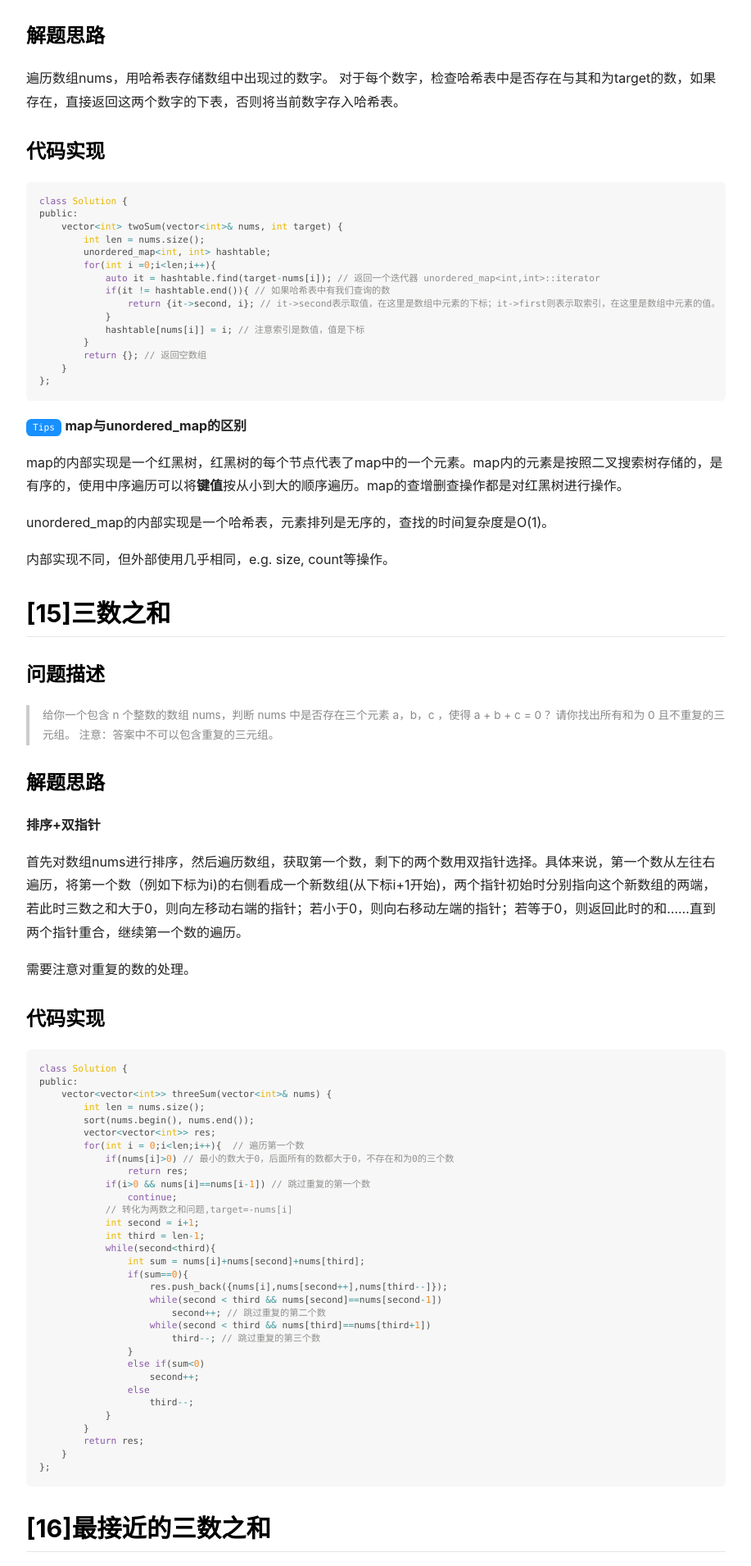
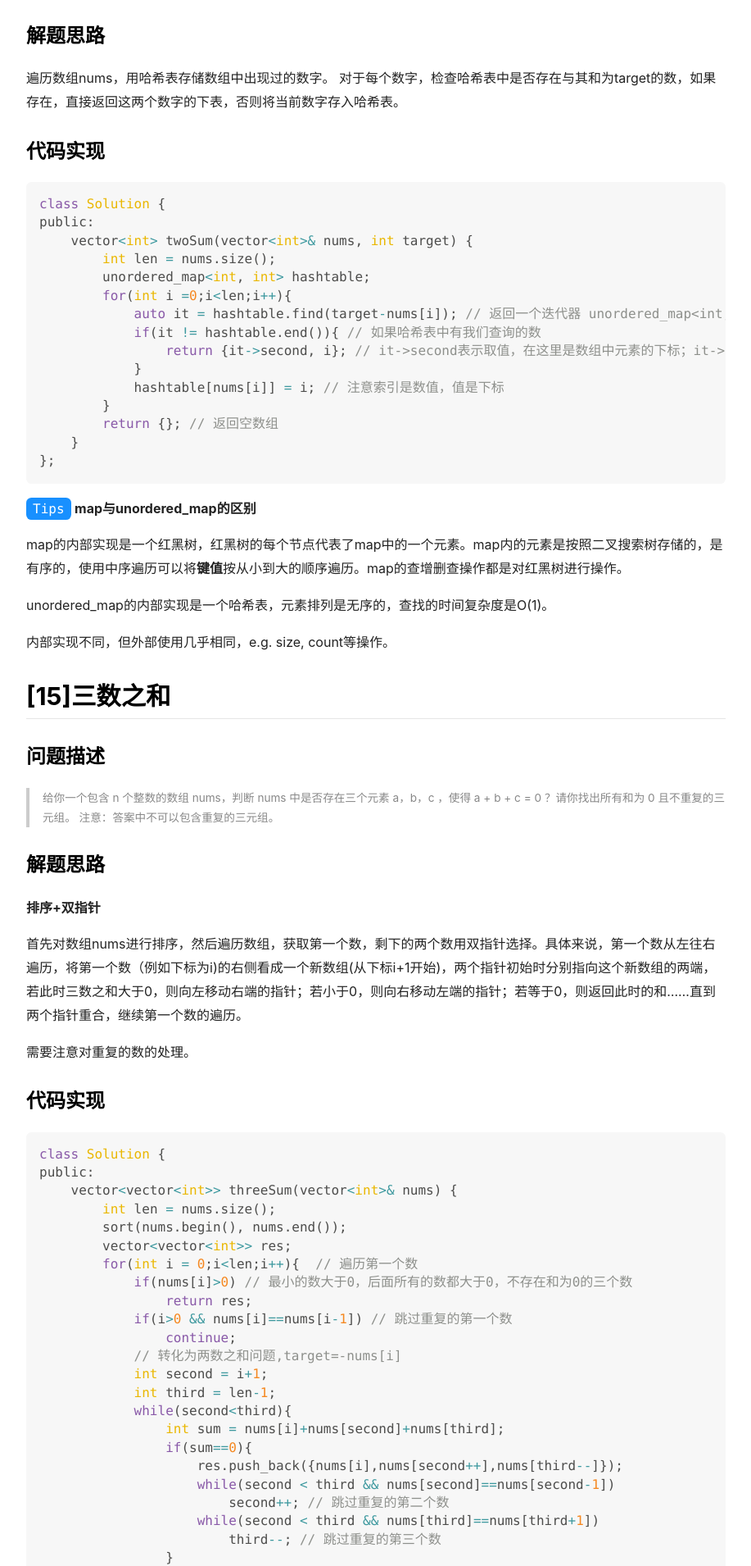
Before and after one commit to SincereJoy/SincereJoy.github.io, a Jekyll site: the page built from _posts/2022-6-07-leetcode-array-nums-sum.md, in a window 1280 px wide. Shown: the part 462-2372 px from the top of the page at 82% size, without its empty margins (71-988 px from the left). Built offline with Jekyll 4.4.1, drawn with Linux system fonts in a browser that asks for light colours; nearby versions of some CDN libraries; comment, search, counter and statistics services are not loaded.

Commit message:
change code font size

```diff
--- a/_posts/2022-6-07-leetcode-array-nums-sum.md
+++ b/_posts/2022-6-07-leetcode-array-nums-sum.md
@@ -4,6 +4,7 @@ key: 4
 author: ZE
 tags: leetcode, array, two-pointer, C++
 ---
+<!--more-->
 
 ## [1]两数之和
 ### 题目描述
--- a/_sass/common/_reset.scss
+++ b/_sass/common/_reset.scss
@@ -137,7 +137,7 @@ pre, code {
 }
 
 code {
-  font-size: map-get($base, font-size-xs);
+  font-size: map-get($base, font-size);
   line-height: map-get($base, line-height-sm);
 }
 
```
